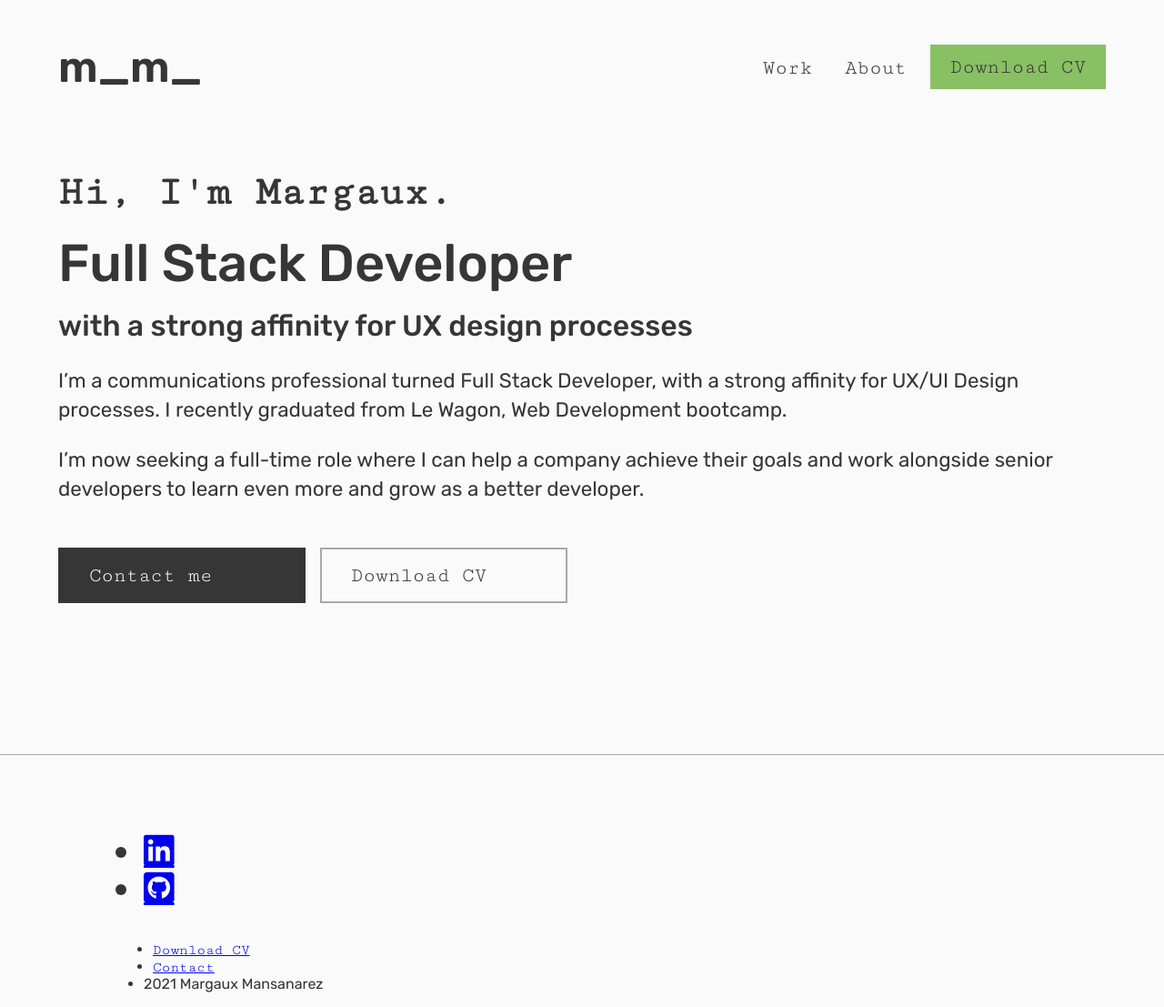
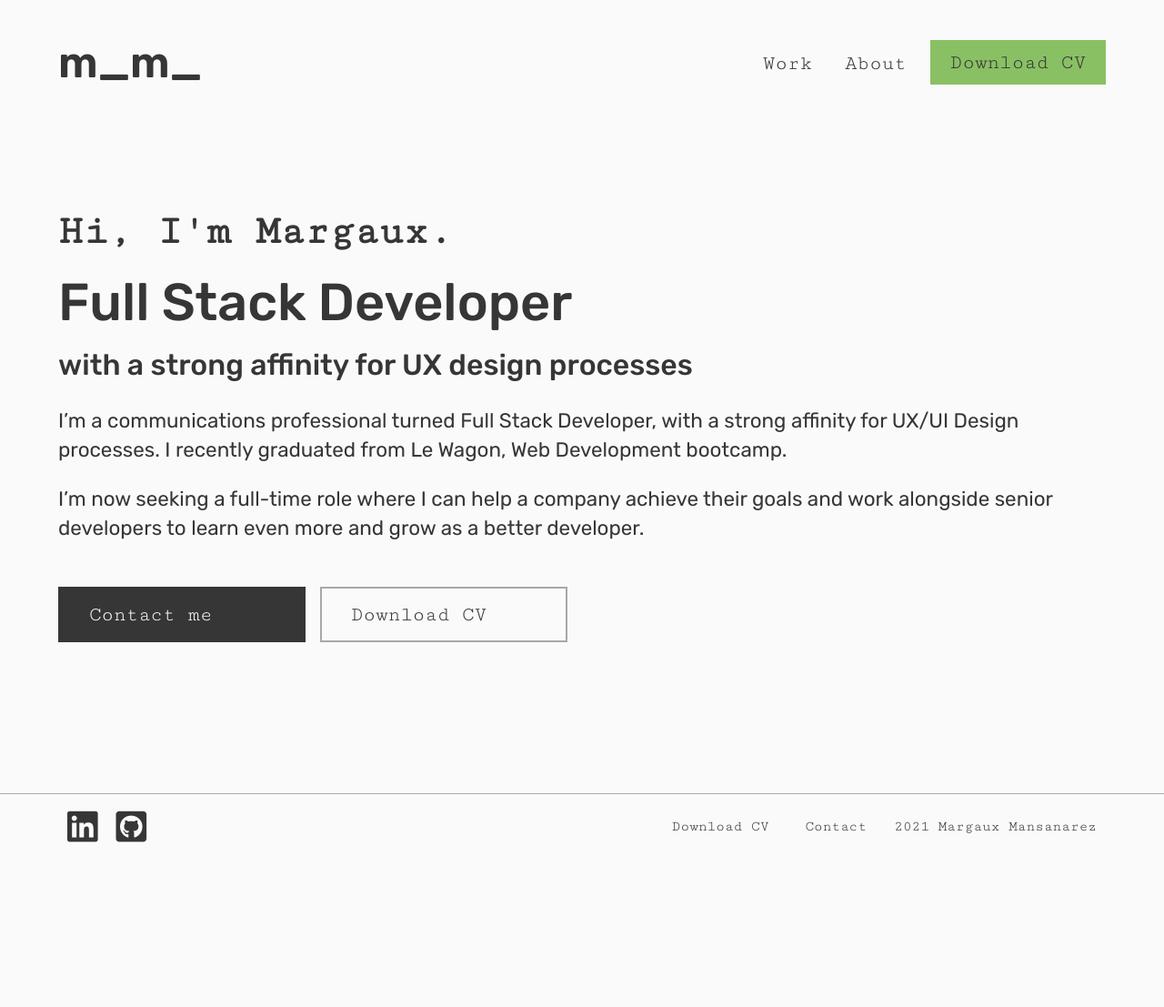
Before and after one commit to margaux-m/portfolio, a PHP site: page / in a window 1280 px wide. Shown: the whole page at 91% size. After the commit the page ends 926 px from the top, so only its background shows below. Run offline with PHP 8.4, Linux system fonts and the light colour scheme; some libraries are stand-ins or nearby versions.

Commit message:
Added container footer

```diff
--- a/assets/css/components/container.css
+++ b/assets/css/components/container.css
@@ -1,6 +1,9 @@
 .container {
   width: 90%;
   margin: 0 auto;
+}
+
+.container-body {
   padding-top: 2.8rem;
 }
 
--- a/assets/css/components/footer.css
+++ b/assets/css/components/footer.css
@@ -1,13 +1,15 @@
 footer {
   border-top: 1px solid #A8A8A8;
+  margin-top: 150px;
+}
+
+footer > div {
   display: flex;
   justify-content: space-between;
   font-size: 1rem;
-  margin-top: 150px;
-  padding: 0 60px;
 }
 
-footer > ul {
+footer > div > ul {
   padding: 0;
   display: flex;
   align-items: stretch;
@@ -15,14 +17,14 @@ footer > ul {
   margin: 20px 0px;
 }
 
-footer > ul > li {
+footer > div > ul > li {
   font-family: 'Cutive Mono', monospace;
   display: flex;
   align-items: center;
   padding: 0px 10px;
 }
 
-footer > ul > li > a {
+footer > div > ul > li > a {
   text-decoration: none;
   display: flex;
   align-items: center;
--- a/assets/css/components/navbar.css
+++ b/assets/css/components/navbar.css
@@ -1,9 +1,12 @@
+nav {
+  margin-bottom: 3rem;
+}
+
 nav > div {
   padding: 40px 0px;
   display: flex;
   justify-content: space-between;
   font-size: 1.2rem;
-  margin-bottom: 3rem;
 }
 
 .menu {
--- a/index.html
+++ b/index.html
@@ -24,7 +24,7 @@
     </div>
   </nav>
   <!-- Main content -->
-  <div class="container">
+  <div class="container container-body">
     <h1 id="hello">Hi, I'm Margaux.</h1>
     <h1 id='role-title'>Full Stack Developer</h1>
     <h2>with a strong affinity for UX design processes</h2>
```
